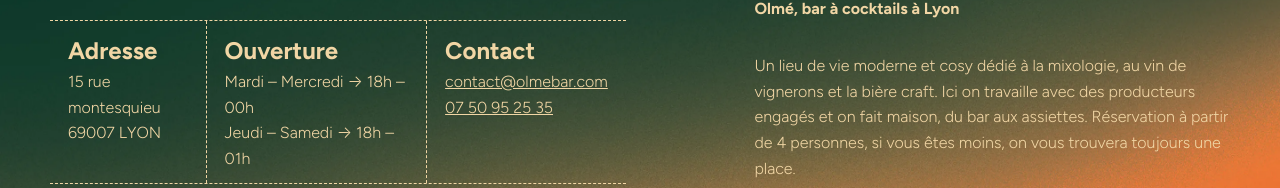
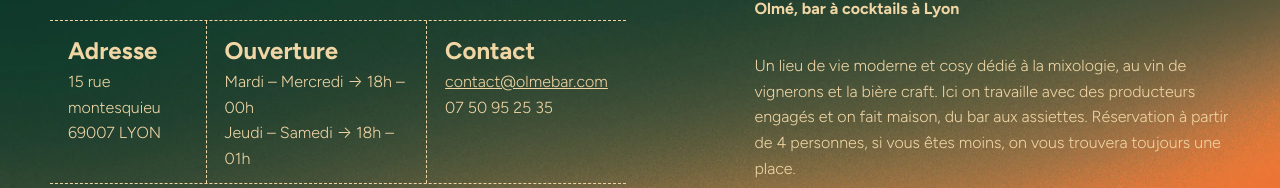
Before and after one commit to MisterPingouin/olme-site, a Next.js app: page / in a window 1280 px wide. Shown: the part 533-721 px from the top of the page. Built offline with nearby package versions, Linux system fonts and the light colour scheme.

Commit message:
phone update

```diff
--- a/src/app/components/Footer.tsx
+++ b/src/app/components/Footer.tsx
@@ -25,13 +25,9 @@ export default function Footer() {
                   contact@olmebar.com
                 </a>
                 <br />
-        <a href="mailto:contact@olmebar.com" className="underline">
-          contact@olmebar.com
-        </a>
         <br />
         <a
           href="tel:+33750952535"
-          className="underline"
         >
           07 50 95 25 35
         </a>                <br />
--- a/src/app/page.tsx
+++ b/src/app/page.tsx
@@ -514,7 +514,6 @@ export default function Home() {
         <br />
         <a
           href="tel:+33750952535"
-          className="underline"
         >
           07 50 95 25 35
         </a>                  </div>
```
